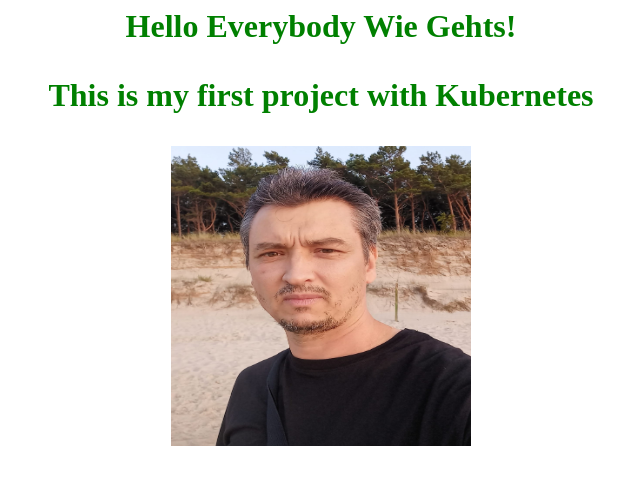
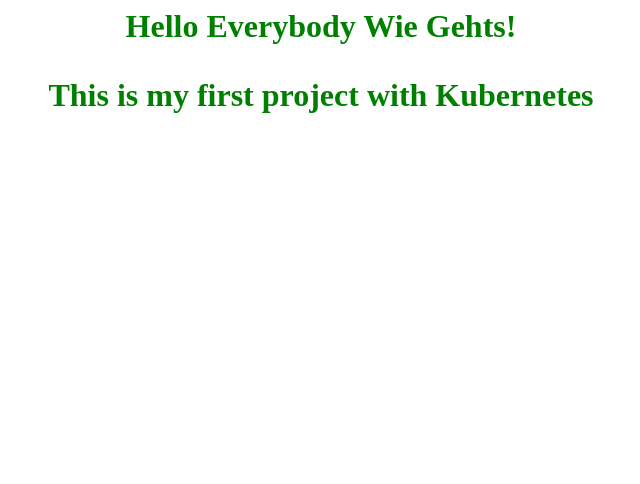
Before and after one commit to rknktm/k8s_projects, a plain HTML site: page index.html in a window 1280 px wide. Shown: the whole page, without its empty margins (319-959 px from the left). Drawn offline with Linux system fonts and the light colour scheme.

Commit message:
nginx web server

```diff
--- a/index.html
+++ b/index.html
@@ -9,9 +9,6 @@
     This is my first project with Kubernetes
   </p>
   </h1>
-  <img src="1.jpeg" width="300" height="300"/ >
 </center>
-
-
 </body>
 </html>
```
Also changed, not shown: 1.jpeg (deleted).
